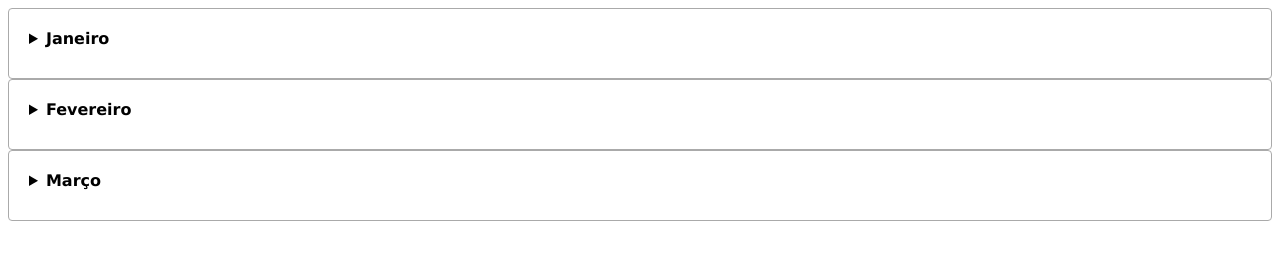
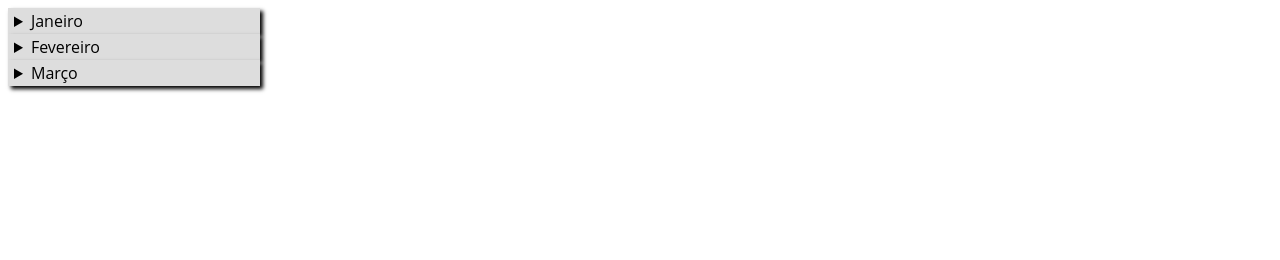
Before and after one commit to eduardoDC101/Curso-Git, a plain HTML site: page testeREMOVER.html in a window 1280 px wide. Drawn offline with Linux system fonts and the light colour scheme.

Commit message:
Adicionando estilos

```diff
--- a/style2.css
+++ b/style2.css
@@ -1,4 +1,4 @@
-details {
+/*details {
   border: 1px solid #aaa;
   border-radius: 4px;
   padding: 10px;
@@ -22,4 +22,30 @@ details[open] {
 details[open] summary {
   border-bottom: 1px solid #aaa;
   margin: 10px 0;
+}*/
+
+details {
+  font: 16px "Open Sans", Calibri, sans-serif;
+  width: 620px;
 }
+
+details > summary {
+  padding: 2px 6px;
+  width: 15em;
+  background-color: #ddd;
+  border: none;
+  box-shadow: 3px 3px 4px black;
+  cursor: pointer;
+}
+
+details > p {
+  border-radius: 0 0 10px 10px;
+  background-color: #ddd;
+  padding: 2px 6px;
+  margin: 0;
+  box-shadow: 3px 3px 4px black;
+}
+
+details:open > summary {
+  background-color: #ccf;
+}
--- a/testeREMOVER.html
+++ b/testeREMOVER.html
@@ -7,7 +7,7 @@
     <title>Details and Summary</title>
   </head>
   <body>
-    <details>
+    <details name="mes">
       <summary>Janeiro</summary>
       <p>
         Lorem ipsum dolor sit amet consectetur adipisicing elit. Quas nemo sint
@@ -16,7 +16,7 @@
         explicabo at?
       </p>
     </details>
-    <details>
+    <details name="mes">
       <summary>Fevereiro</summary>
       <p>
         Lorem ipsum dolor sit amet consectetur adipisicing elit. Quas nemo sint
@@ -25,7 +25,7 @@
         explicabo at?
       </p>
     </details>
-    <details>
+    <details name="mes">
       <summary>Março</summary>
       <p>
         Lorem ipsum dolor sit amet consectetur adipisicing elit. Quas nemo sint
```
